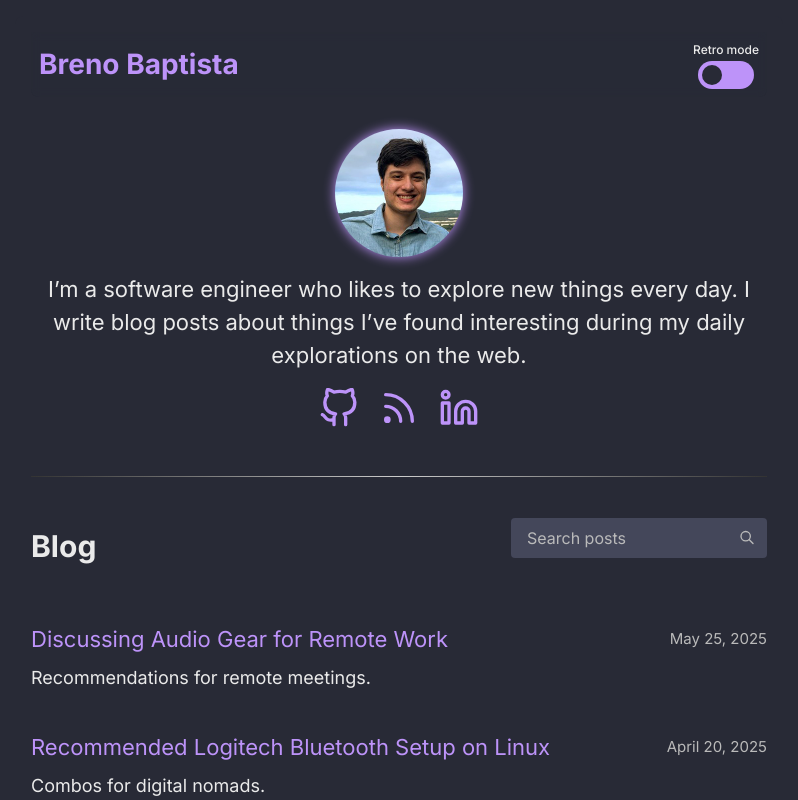
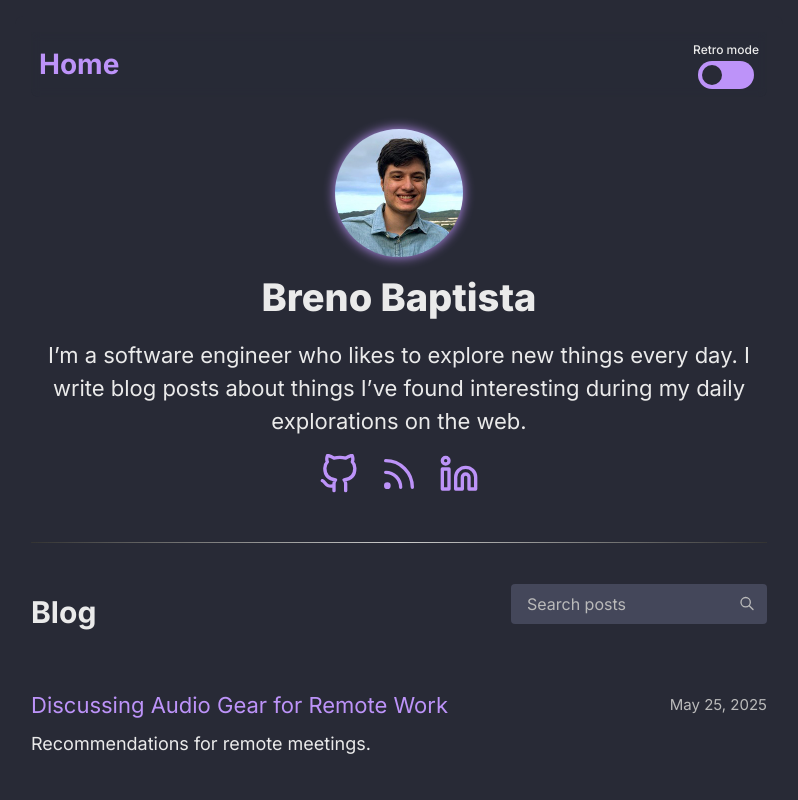
Before and after one commit to brenobaptista/blog, a Next.js app: page / in a window 1280 px wide. Shown: the top 800 px of the page, without its empty margins (241-1039 px from the left). Built offline with nearby package versions, Linux system fonts and the light colour scheme.

Commit message:
Move name to home header

```diff
--- a/src/components/Layout.tsx
+++ b/src/components/Layout.tsx
@@ -16,7 +16,7 @@ interface ILayout {
 const Layout = ({ children }: ILayout) => (
   <Container>
     <Toolbar>
-      <Link href='/'>Breno Baptista</Link>
+      <Link href='/'>Home</Link>
       <ThemeSwitcher />
     </Toolbar>
     <main>{children}</main>
--- a/src/pages/index.tsx
+++ b/src/pages/index.tsx
@@ -65,6 +65,7 @@ const Home = ({ allPostsData }: IHome) => {
           />
         </ProfileWrapper>
         <Intro>
+          <h1>Breno Baptista</h1>
           <p>
             I’m a software engineer who likes to explore new things every day. I
             write blog posts about things I’ve found interesting during my daily
```
